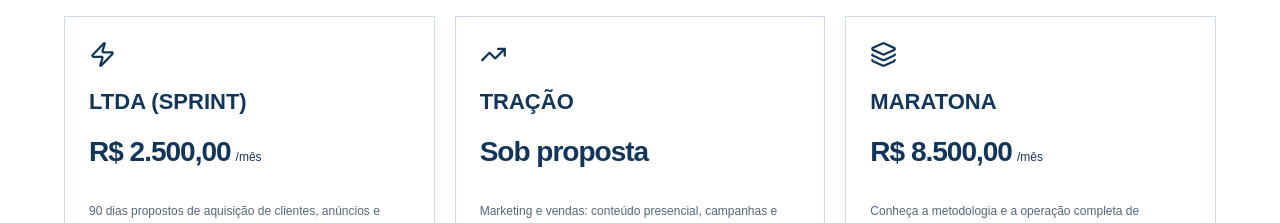
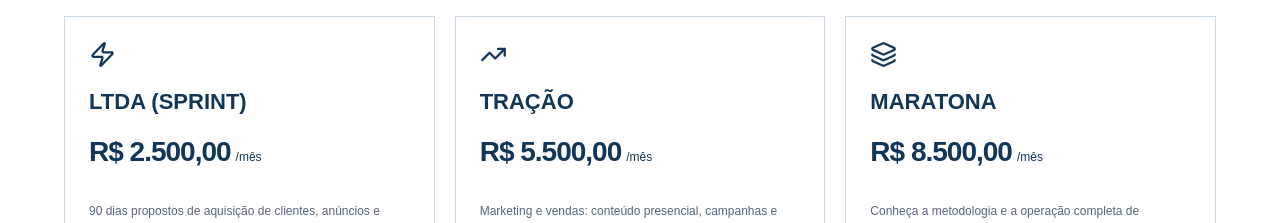
Before and after one commit to abuhcontato-glitch/abuhsca, a React (Vite) app: page /construcel in a window 1280 px wide. Shown: the part 2620-2843 px from the top of the page. Built offline with nearby package versions, Linux system fonts and the light colour scheme.

Commit message:
Define mensalidade intermediária da TRAÇÃO em R$ 5.500

```diff
--- a/src/ProposalPaths.tsx
+++ b/src/ProposalPaths.tsx
@@ -13,7 +13,7 @@ export function ProposalPaths() {
   <p className="eyebrow">TRÊS CAMINHOS. A SUA ESCOLHA.</p><h2 id="proposal-paths-title">Qual operação faz sentido para você?</h2><p>Do primeiro orçamento à operação completa: escolha o nível de acompanhamento que a Construcel precisa.</p>
   <nav className="proposal-path-grid" aria-label="Escolher apresentação">
    <Link className="plan-option" to="/construcel/sprint" state={{sprintReleased:true}} onClick={()=>selectPlan('sprint')}><Zap size={27}/><h3>LTDA (SPRINT)</h3><strong>{money(proposal.sprint.monthly)}<small>/mês</small></strong><p>90 dias propostos de aquisição de clientes, anúncios e geração de orçamentos, com execução remota.</p><span className="proposal-path-cta">Conhecer o SPRINT <ArrowUpRight size={17}/></span></Link>
-   <button type="button" className={`plan-option ${traction?'selected':''}`} aria-expanded={traction} aria-controls="proposta-tracao" onClick={()=>{setTraction(true);show('proposta-tracao');}}><TrendingUp size={27}/><h3>TRAÇÃO</h3><strong>{tractionOffer.priceStatus}</strong><p>Marketing e vendas: conteúdo presencial, campanhas e acompanhamento dos orçamentos. Uma etapa entre o SPRINT e a MARATONA.</p><span className="proposal-path-cta">Conhecer a TRAÇÃO <ArrowUpRight size={17}/></span></button>
+   <button type="button" className={`plan-option ${traction?'selected':''}`} aria-expanded={traction} aria-controls="proposta-tracao" onClick={()=>{setTraction(true);show('proposta-tracao');}}><TrendingUp size={27}/><h3>TRAÇÃO</h3><strong>{money(tractionOffer.monthly)}<small>/mês</small></strong><p>Marketing e vendas: conteúdo presencial, campanhas e acompanhamento dos orçamentos. Uma etapa entre o SPRINT e a MARATONA.</p><span className="proposal-path-cta">Conhecer a TRAÇÃO <ArrowUpRight size={17}/></span></button>
    <button type="button" className="plan-option" onClick={()=>{selectPlan('maratona');setTraction(false);show('metodologia');}}><Layers3 size={27}/><h3>MARATONA</h3><strong>{money(proposal.maratona.monthly)}<small>/mês</small></strong><p>Conheça a metodologia e a operação completa de marketing, tecnologia, comercial e IA.</p><span className="proposal-path-cta">Explorar a MARATONA <ArrowUpRight size={17}/></span></button>
   </nav>
   <div id="proposta-tracao" hidden={!traction}><TractionOffer/></div>
--- a/src/TractionOffer.tsx
+++ b/src/TractionOffer.tsx
@@ -2,10 +2,11 @@ import { Check } from 'lucide-react';
 import { proposal, tractionOffer } from './config';
 import { MediaGallery } from './MediaGallery';
 import { CommercialRequest } from './CommercialExperience';
+import { money } from './commercial';
 
 export function tractionSummary() {
  return ['SOLICITAÇÃO DE PROPOSTA — TRAÇÃO',`Cliente: ${proposal.company}`,`Agência: ${proposal.agency}`,tractionOffer.name,
- tractionOffer.tagline,'Investimento mensal: sob proposta. Implantação: a dimensionar. Total contratual: não definido.',
+ tractionOffer.tagline,`Mensalidade: ${money(tractionOffer.monthly)}. Implantação adicional: sem taxa para landing page e CRM simples e padronizados. Total de honorários proposto: ${money(tractionOffer.monthly*tractionOffer.proposedMonths+tractionOffer.setup)}.`,
  `Prazo sugerido: ${tractionOffer.proposedMonths} meses, sujeito à aprovação.`,
  ...tractionOffer.deliverables.flatMap(group=>[group.title,...group.items.map(item=>`- ${item}`)]),
  'Fora desta oferta:',...tractionOffer.exclusions.map(item=>`- ${item}`),
@@ -21,7 +22,7 @@ export function TractionOffer() {
   <div className="offer-deliverables">{tractionOffer.deliverables.map(group=><div className="offer-deliverable-group" key={group.title}><h3>{group.title}</h3><ul className="investment-included">{group.items.map(item=><li key={item}><Check size={17}/>{item}</li>)}</ul></div>)}</div>
   <MediaGallery numbers={[13,18]}/>
   <p className="price-note">Prévias demonstrativas de produção e CRM. A TRAÇÃO prevê CRM básico; o mockup não representa integrações ou funcionalidades avançadas incluídas. Nenhum sistema é apresentado como já entregue.</p>
-  <div className="traction-conditions"><h3>Investimento a dimensionar</h3><p><strong>{tractionOffer.priceStatus}</strong> · Prazo sugerido: {tractionOffer.proposedMonths} meses.</p><p>{tractionOffer.conditions}</p><p>Mensalidade, implantação e despesas sem preço aprovado permanecem pendentes; não são gratuitas nem entram nos valores dos outros planos.</p><p>{tractionOffer.responsibilities}</p><details className="sprint-exclusions"><summary>O que permanece na MARATONA ou exige novo escopo</summary><ul>{tractionOffer.exclusions.map(item=><li key={item}>{item}</li>)}</ul></details><p className="price-note">Mídia, hospedagem, licenças, APIs, deslocamentos e serviços de terceiros dependem de orçamento e aprovação. A mudança de escopo precisa da concordância expressa da Construcel.</p></div>
+  <div className="traction-conditions"><h3>Investimento TRAÇÃO</h3><p><strong>{money(tractionOffer.monthly)}/mês</strong> · Prazo sugerido: {tractionOffer.proposedMonths} meses.</p><p>Total de honorários proposto: <strong>{money(tractionOffer.monthly*tractionOffer.proposedMonths+tractionOffer.setup)}</strong>. Sem implantação adicional para landing page e CRM simples e padronizados.</p><p>{tractionOffer.conditions}</p><p>Despesas externas não estão incluídas nos honorários e dependem de orçamento e aprovação. Os valores da TRAÇÃO não se somam aos do SPRINT ou da MARATONA.</p><p>{tractionOffer.responsibilities}</p><details className="sprint-exclusions"><summary>O que permanece na MARATONA ou exige novo escopo</summary><ul>{tractionOffer.exclusions.map(item=><li key={item}>{item}</li>)}</ul></details><p className="price-note">Mídia, hospedagem, licenças, APIs, deslocamentos e serviços de terceiros dependem de orçamento e aprovação. A mudança de escopo precisa da concordância expressa da Construcel.</p></div>
   <CommercialRequest customSummary={tractionSummary()} fileLabel="tracao"/>
  </div>;
 }
--- a/src/config.ts
+++ b/src/config.ts
@@ -89,11 +89,11 @@ export const sections = [
   { id: 'investimento', title: 'Um investimento. Uma nova estrutura para crescer.', pillar: 'MARATONA — OPERAÇÃO 360°.' },
 ];
 
-// Nova alternativa intermediária: preço e condições ainda precisam de aprovação.
+// Alternativa intermediária: valores propostos, sujeitos ao aceite comercial.
 export const tractionOffer = {
  name: 'TRAÇÃO — Marketing e Vendas',
  tagline: 'Mais conteúdo original e acompanhamento comercial para aproveitar as oportunidades geradas.',
- priceStatus: 'Sob proposta',
+ monthly: 5500, setup: 0,
  proposedMonths: 6,
  deliverables: [
   {title:'Aquisição',items:['Todos os serviços do SPRINT revisado: Meta Ads e Google Ads, até 2 campanhas ativas por plataforma, landing page, Google Perfil da Empresa, WhatsApp organizado e CRM básico.','Monitoramento e otimização semanal das campanhas. Verba de mídia separada.']},
@@ -102,5 +102,5 @@ export const tractionOffer = {
  ],
  exclusions:['Site institucional completo, e-commerce, checkout e cadastro de produtos.','CRM avançado, integrações personalizadas, chatbots e agentes de IA.','Branding completo, plano de marketing extenso, gestão dos departamentos e Universidade / EAD.','Reuniões semanais, produção ilimitada e equipe dedicada em tempo integral.'],
  responsibilities:'A ABUHSCA organiza campanhas, produção e acompanhamento. A equipe da Construcel atende os leads, atualiza os orçamentos no CRM e conduz a negociação e o fechamento das vendas.',
- conditions:'Escopo proposto, sujeito à validação da capacidade de entrega e ao aceite de Ana Paula. Prazo sugerido de 6 meses. Mensalidade, implantação, duração das captações, deslocamentos e cronograma serão dimensionados na proposta formal. Não há valor contratual definido nem promessa de leads, vendas ou faturamento.',
+ conditions:'Escopo proposto, sujeito à validação da capacidade de entrega e ao aceite de Ana Paula. Prazo sugerido de 6 meses. Honorários de R$ 5.500/mês, sem implantação adicional para landing page e CRM simples e padronizados. Duração das captações, deslocamentos e cronograma serão definidos na formalização do escopo. Não há promessa de leads, vendas ou faturamento.',
 };
```
Also changed, not shown: 3 other files (tests, documents, lock files or other folders).
